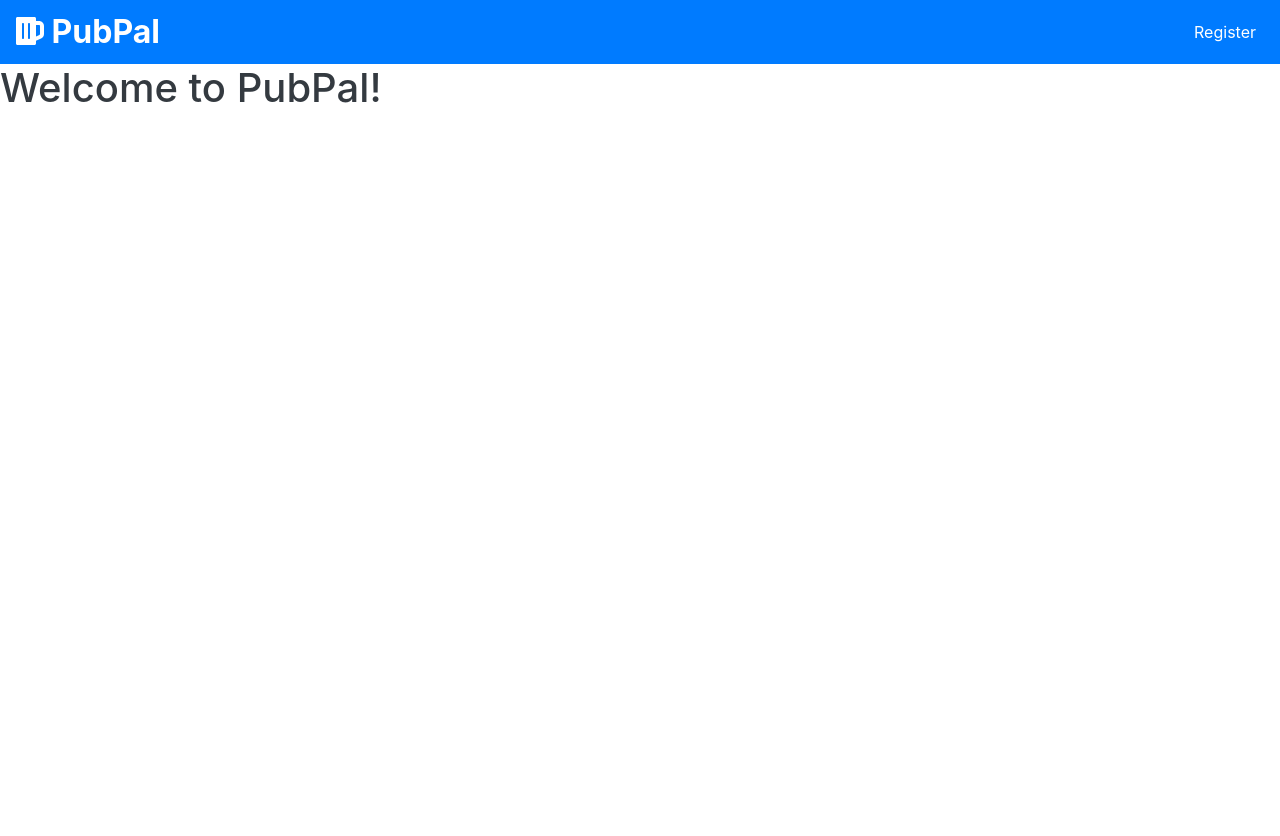
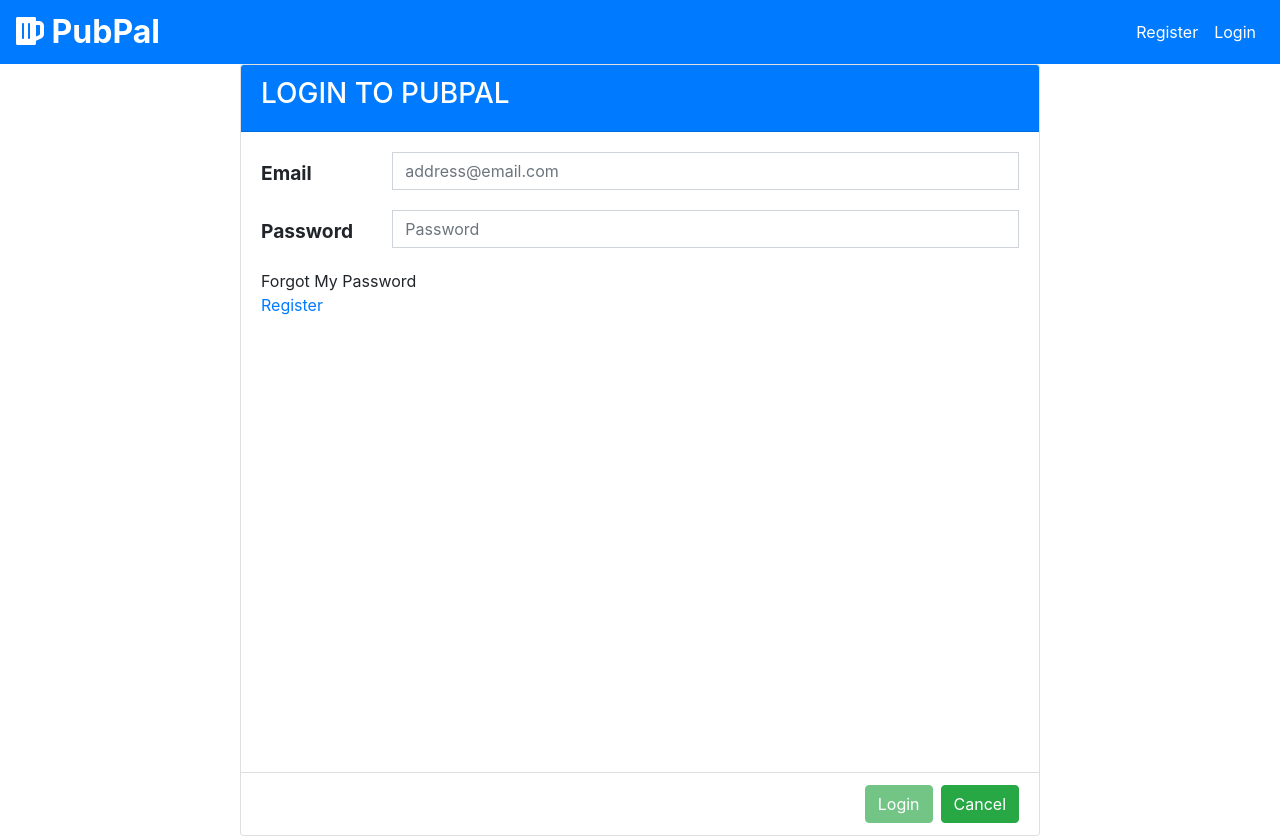
Before and after one commit to BKHines/pubpal, an Angular app in the folder pubpalweb/: page /login in a window 1280 px wide. Before the commit this address led to /. Before the commit the page ends 800 px from the top, so only its background shows below. Built offline with nearby package versions, Linux system fonts and the light colour scheme.

Commit message:
Added login component, form and validation

```diff
--- a/pubpalweb/src/app/app-routing.module.ts
+++ b/pubpalweb/src/app/app-routing.module.ts
@@ -2,9 +2,11 @@ import { NgModule } from '@angular/core';
 import { Routes, RouterModule } from '@angular/router';
 import { UserComponent } from './features/user/user.component';
 import { HomeComponent } from './features/home/home.component';
+import { LoginComponent } from './features/login/login.component';
 
 const routes: Routes = [
   { path: '', component: HomeComponent },
+  { path: 'login', component: LoginComponent },
   { path: 'user', component: UserComponent },
   { path: '**', redirectTo: '' }
 ];
--- a/pubpalweb/src/app/app.module.ts
+++ b/pubpalweb/src/app/app.module.ts
@@ -10,13 +10,15 @@ import { PubpalinterceptorService } from './providers/pubpalinterceptor.service'
 import { UserComponent } from './features/user/user.component';
 import { NavbarComponent } from './shared/navbar/navbar.component';
 import { HomeComponent } from './features/home/home.component';
+import { LoginComponent } from './features/login/login.component';
 
 @NgModule({
   declarations: [
     AppComponent,
     UserComponent,
     NavbarComponent,
-    HomeComponent
+    HomeComponent,
+    LoginComponent
   ],
   imports: [
     BrowserModule,
@@ -29,6 +31,6 @@ import { HomeComponent } from './features/home/home.component';
     { provide: HTTP_INTERCEPTORS, useClass: PubpalinterceptorService, multi: true }
   ],
   bootstrap: [AppComponent],
-  entryComponents: [UserComponent, HomeComponent]
+  entryComponents: [UserComponent, HomeComponent, LoginComponent]
 })
 export class AppModule { }
--- /dev/null
+++ b/pubpalweb/src/app/features/login/login.component.html
@@ -0,0 +1,57 @@
+<div class="flex-container">
+    <div>
+        <form #loginForm="ngForm">
+            <div class="card fullscreen-card">
+                <div class="card-header bg-primary text-white text-uppercase">
+                    <h3>
+                        Login to PubPal
+                    </h3>
+                </div>
+                <div class="card-body">
+                    <div class="row form-group">
+                        <label for="inputEmail" class="col-lg-2 col-form-label font-weight-bold">Email</label>
+                        <div class="col-lg-10">
+                            <input type="email" class="form-control" id="inputEmail" name="email"
+                                placeholder="address@email.com" [(ngModel)]="email" #entryemail="ngModel" required
+                                [class.field-error]="entryemail.touched && entryemail.invalid">
+                            <div [hidden]="!entryemail.touched || entryemail.valid"
+                                class="field-error-message alert alert-danger text-muted">Email is required</div>
+                        </div>
+                    </div>
+                    <div class="row form-group">
+                        <label for="inputPassword" class="col-lg-2 col-form-label font-weight-bold">Password</label>
+                        <div class="col-lg-10">
+                            <input type="password" class="form-control" id="inputPassword" name="password"
+                                placeholder="Password" [(ngModel)]="password" #entrypass="ngModel" required
+                                [class.field-error]="entrypass.touched && entrypass.invalid">
+                            <div [hidden]="!entrypass.touched || entrypass.valid"
+                                class="field-error-message alert alert-danger text-muted">Password is required</div>
+                        </div>
+                    </div>
+                    <div class="row">
+                        <div class="col-md-12">
+                            <a disabled>Forgot My Password</a>
+                        </div>
+                    </div>
+                    <div class="row">
+                        <div class="col-md-12">
+                            <a [routerLink]="['/user']">
+                                Register
+                                <span class="sr-only"></span>
+                            </a>
+                        </div>
+                    </div>
+                </div>
+                <div class="card-footer bg-white">
+                    <button type="reset" class="btn btn-success ml-2 float-right" (click)="resetForm()">
+                        Cancel
+                    </button>
+                    <button type="submit" class="btn btn-success ml-2 float-right" (click)="login()"
+                        [disabled]="!loginForm.touched || loginForm.invalid">
+                        Login
+                    </button>
+                </div>
+            </div>
+        </form>
+    </div>
+</div>
--- /dev/null
+++ b/pubpalweb/src/app/features/login/login.component.scss
@@ -0,0 +1,13 @@
+.col-form-label {
+    font-size: 1.2rem;
+}
+
+.flex-container {
+    display: flex;
+    justify-content: center;
+}
+
+.flex-container > div {
+    max-width: 1000px;
+    width: 100vh;
+}
--- /dev/null
+++ b/pubpalweb/src/app/features/login/login.component.ts
@@ -0,0 +1,25 @@
+import { Component, OnInit } from '@angular/core';
+
+@Component({
+  selector: 'app-login',
+  templateUrl: './login.component.html',
+  styleUrls: ['./login.component.scss']
+})
+export class LoginComponent implements OnInit {
+  email: string;
+  password: string;
+
+  constructor() { }
+
+  ngOnInit() {
+  }
+
+  resetForm() {
+    this.email = '';
+    this.password = '';
+  }
+
+  login() {
+    // LOGIN
+  }
+}
--- a/pubpalweb/src/app/shared/navbar/navbar.component.html
+++ b/pubpalweb/src/app/shared/navbar/navbar.component.html
@@ -1,6 +1,6 @@
 <nav class="navbar navbar-expand-lg text-white bg-primary">
     <a class="navbar-brand" [routerLink]="['']">
-            <fa-icon [icon]="faBeer"></fa-icon>
+        <fa-icon [icon]="faBeer"></fa-icon>
         PubPal
     </a>
     <div class="collapse navbar-collapse" id="navbarSupportedContent">
@@ -11,6 +11,12 @@
                     <span class="sr-only"></span>
                 </a>
             </li>
+            <li class="nav-item" *ngIf="!userSvc.user || !userSvc.user._id">
+                <a class="nav-link" [routerLink]="['/login']">
+                    Login
+                    <span class="sr-only"></span>
+                </a>
+            </li>
         </ul>
     </div>
 </nav>
```
